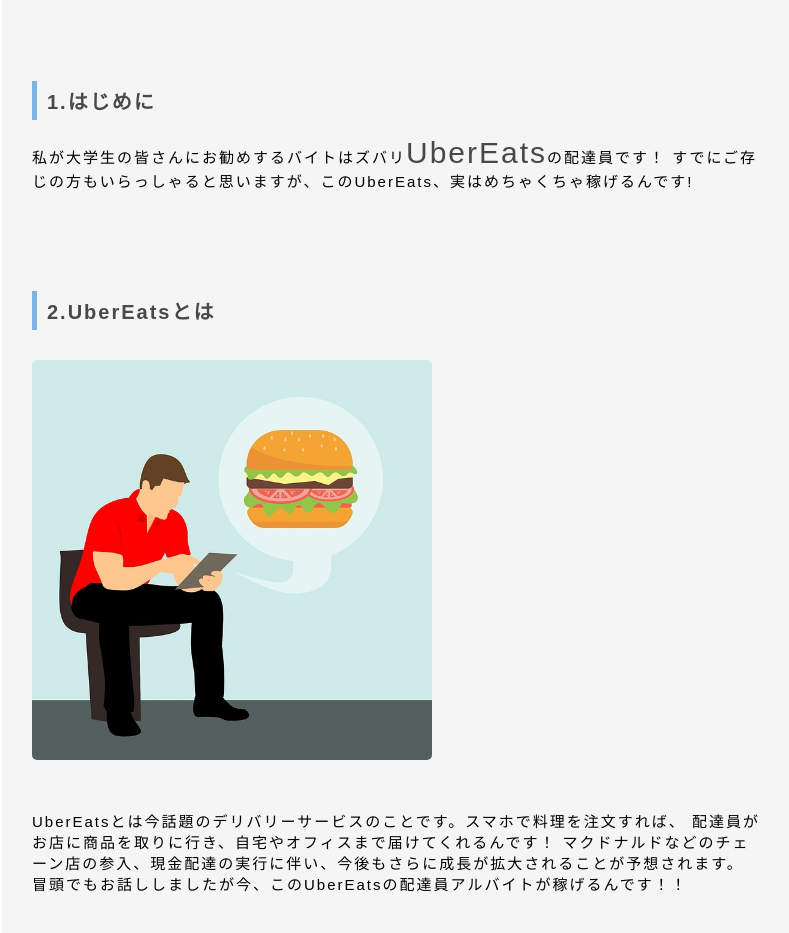
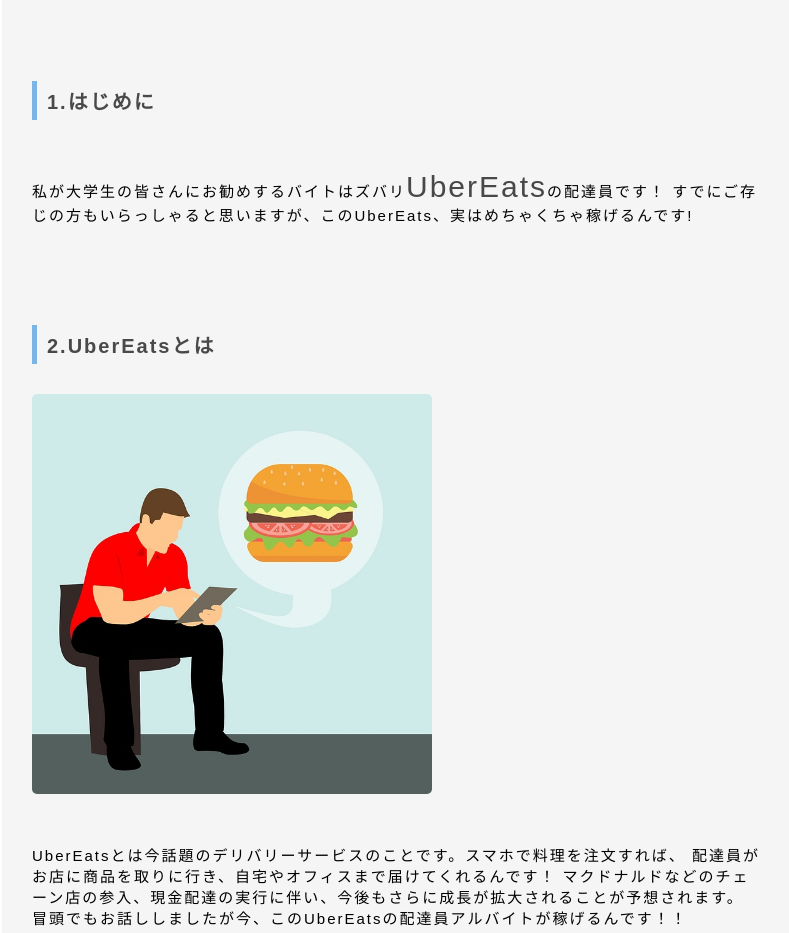
Before and after one commit to asashinnikki/asashinnikki.github.io, a plain HTML site: page index.html in a window 1280 px wide. Shown: the part 1040-1973 px from the top of the page, without its empty margins (243-1032 px from the left). Drawn offline with Linux system fonts and the light colour scheme; files whose address does not match are found by name.

Commit message:
Update index.html

```diff
--- a/index.html
+++ b/index.html
@@ -47,7 +47,7 @@
  <div class="important">
   <div class="title1">
    <h2 class="title" id="a1">1.はじめに</h2>
-   <p xclass="attention">私が大学生の皆さんにお勧めするバイトはズバリ<span class="big">UberEats</span>の配達員です！
+   <p class="attention">私が大学生の皆さんにお勧めするバイトはズバリ<span class="big">UberEats</span>の配達員です！
      すでにご存じの方もいらっしゃると思いますが、このUberEats、実はめちゃくちゃ稼げるんです!</p>
   </div>
   <div class="title2">
```
